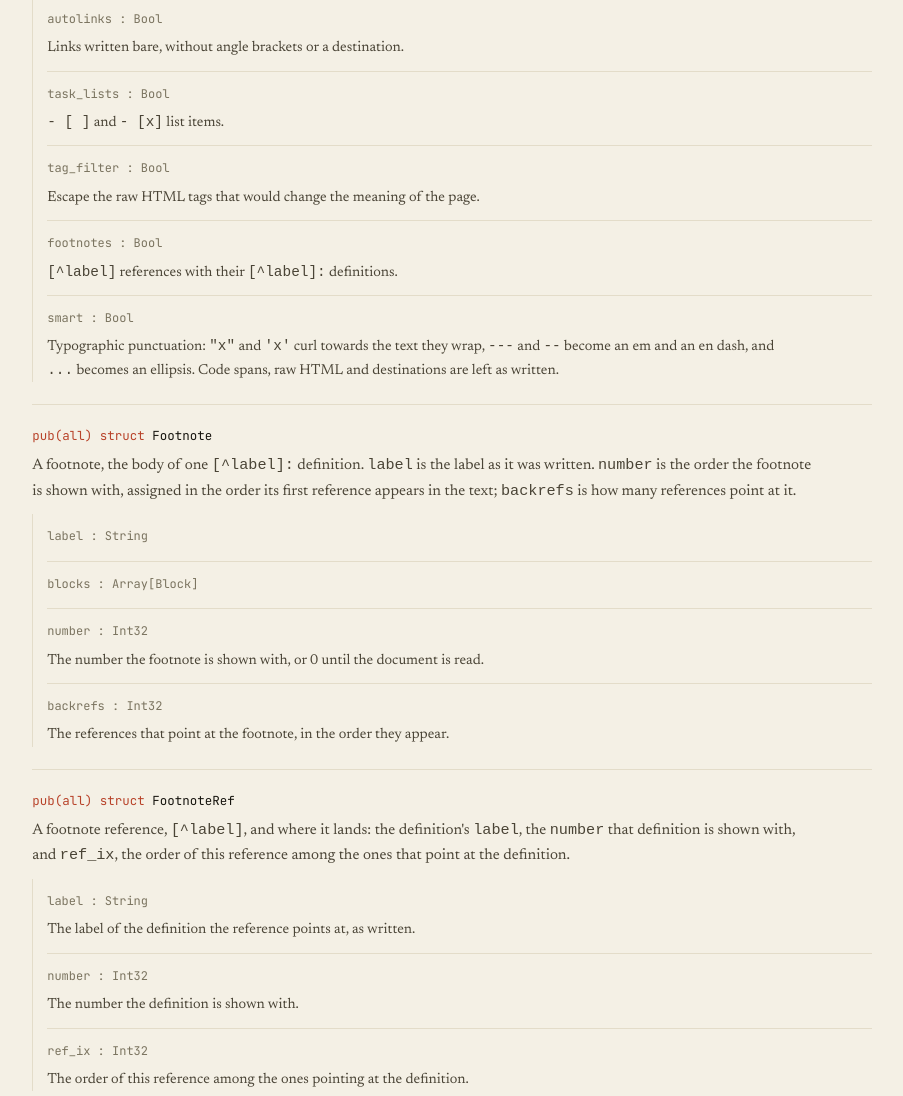
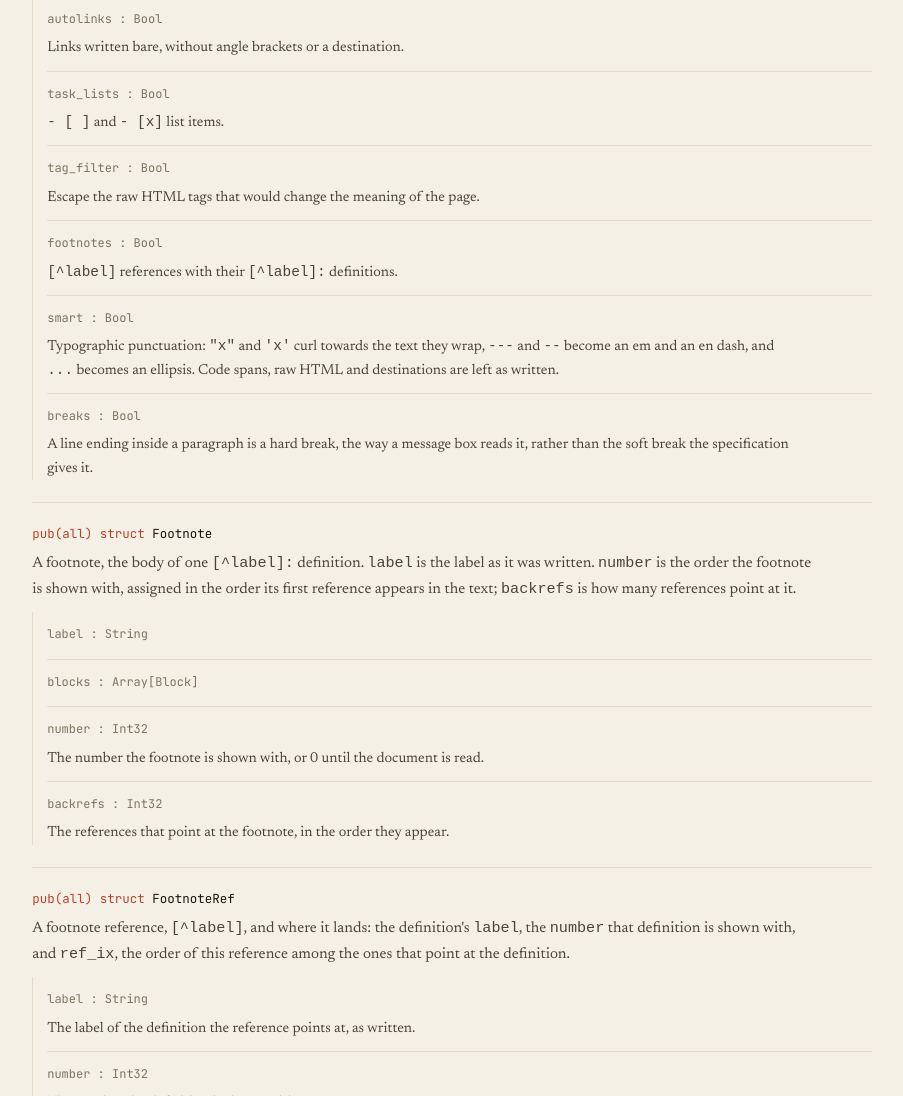
Before and after one commit to moonbitstack/moonmd, a plain HTML site: page docs/api.html in a window 1280 px wide. Shown: the part 3992-5088 px from the top of the page, without its empty margins (317-1220 px from the left). Drawn offline with Linux system fonts and the light colour scheme.

Commit message:
feat(moonmd): let a flavor read a newline as a break.
A chat message and a document disagree about what a line ending means. The
specification says a newline inside a paragraph is a soft break, which HTML
renders as a space and Markdown writes as a newline; a message box says it is
where the line ends.

`breaks` is the second reading, off in both presets. It happens where the
document is read rather than where it is written, so the tree says `Break(Hard)`
and both writers follow: HTML writes `<br />`, Markdown writes the backslash the
specification gives that meaning.

`Flavor` gains the field, so a literal has to name it; the presets do.

Signed-off-by: Leo Cheng (heke1228) <chengkelfan@qq.com>

```diff
--- a/docs/api.html
+++ b/docs/api.html
@@ -255,7 +255,7 @@
     </div>
   </div>
 </div>
-<div class="entry" id="api-type-Flavor" data-name="flavor tables strikethrough autolinks task_lists tag_filter footnotes smart">
+<div class="entry" id="api-type-Flavor" data-name="flavor tables strikethrough autolinks task_lists tag_filter footnotes smart breaks">
   <span class="sig"><span class="kw">pub(all) struct</span> <span class="name">Flavor</span><span class="arg"></span></span>
 <p class="doc-p">What a parser accepts beyond the CommonMark core. The presets <code>commonmark</code> and <code>gfm</code> cover the two dialects this library is asked for; the fields are public so a caller can take one and drop what it does not want.</p>
   <div class="members">
@@ -286,6 +286,10 @@
     <div class="member">
       <span class="sig"><span class="arg">smart : Bool</span></span>
 <p class="doc-p">Typographic punctuation: <code>"x"</code> and <code>'x'</code> curl towards the text they wrap, <code>---</code> and <code>--</code> become an em and an en dash, and <code>...</code> becomes an ellipsis. Code spans, raw HTML and destinations are left as written.</p>
+    </div>
+    <div class="member">
+      <span class="sig"><span class="arg">breaks : Bool</span></span>
+<p class="doc-p">A line ending inside a paragraph is a hard break, the way a message box reads it, rather than the soft break the specification gives it.</p>
     </div>
   </div>
 </div>
```
Also changed, not shown: docs/guide.html (+3 -0 lines), 10 other files.
